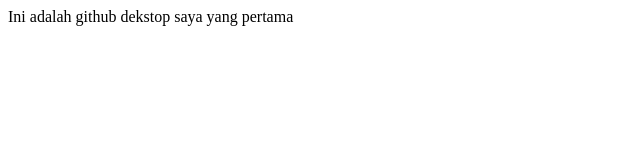
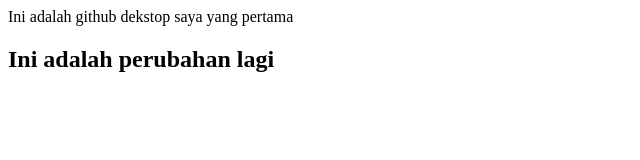
Before and after one commit to RifdaBellaKumalasari/belajargithub, a plain HTML site: page index.html in a window 1280 px wide. Shown: the whole page, without its empty margins (0-640 px from the left). Drawn offline with Linux system fonts and the light colour scheme.

Commit message:
tambah h2

```diff
--- a/index.html
+++ b/index.html
@@ -7,6 +7,7 @@
 </head>
 <body>
     <hi>Ini adalah github dekstop saya yang pertama</hi>
+    <h2>Ini adalah perubahan lagi</h2>
 
 </body>
 </html>
```
